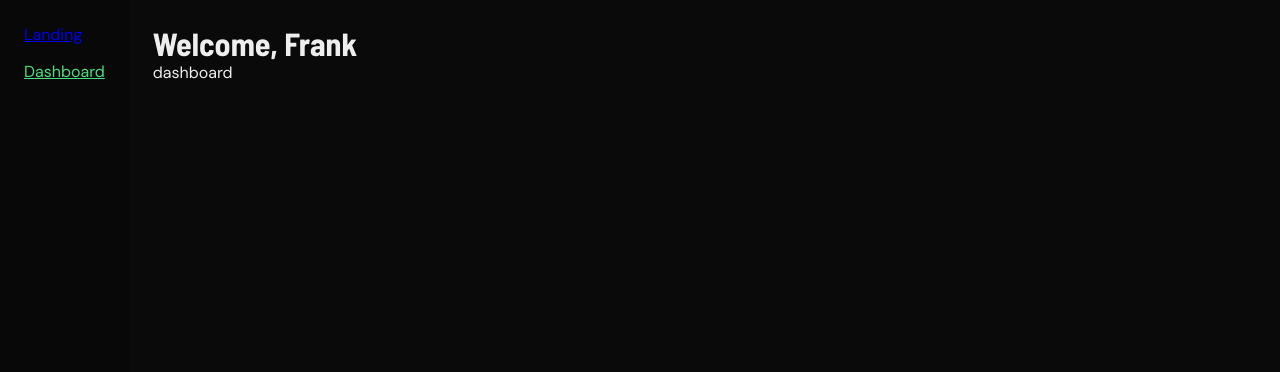
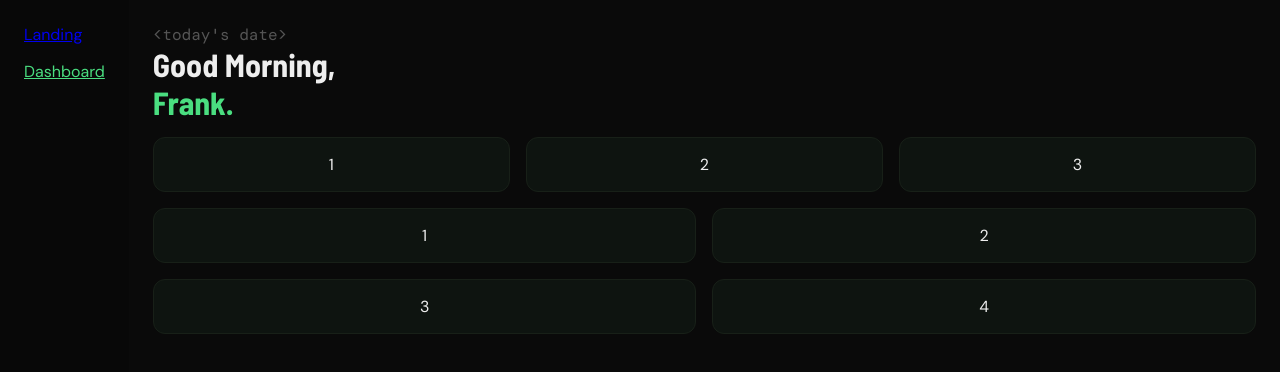
Before and after one commit to WitherMite/exercise-tracker-browser, a React (Vite) app: page /home in a window 1280 px wide. Shown: the top 372 px of the page. Built offline with nearby package versions, Linux system fonts and the light colour scheme; a web font is replaced by a local one.

Commit message:
Create dashboard structure

```diff
--- /dev/null
+++ b/src/components/card/Card.module.css
@@ -0,0 +1,12 @@
+.card {
+    background-color: var(--card);
+    border: 1px solid var(--border);
+    border-radius: 12px;
+    flex: 1;
+    display: flex;
+    padding: 1rem;
+}
+
+.card > * {
+    margin: auto;
+}
--- a/src/components/card/Card.tsx
+++ b/src/components/card/Card.tsx
@@ -1,3 +1,10 @@
-export default function Card() {
-    return <></>;
+import type { ReactNode } from "react";
+import style from "./Card.module.css";
+
+interface Props {
+    children: ReactNode;
 }
+
+export default function Card({ children }: Props) {
+    return <div className={style.card}>{children}</div>;
+}
--- a/src/views/dashboard/Dashboard.tsx
+++ b/src/views/dashboard/Dashboard.tsx
@@ -1,10 +1,53 @@
+import Card from "../../components/card/Card";
+import data from "./DashboardData";
+import style from "./Dashboard.module.css";
+
+function DashboardHeader() {
+    return (
+        <header className={style.dashboardHeader}>
+            <div className={style.monoText}>{"<today's date>"}</div>
+            <h1>
+                {"" /* todo: generate greeting based on local time */}
+                Good Morning,
+                <br></br>
+                <span className={style.displayname}>{data.displayname}.</span>
+            </h1>
+        </header>
+    );
+}
+
+// todo: generate cards from data
 export default function Dashboard() {
     return (
         <>
-            <header>
-                <h1>Welcome, Frank</h1>
-            </header>
-            <main>dashboard</main>
+            <DashboardHeader />
+            <main>
+                <div className={style.overview}>
+                    <Card>
+                        <div>{"1"}</div>
+                    </Card>
+                    <Card>
+                        <div>{"2"}</div>
+                    </Card>
+                    <Card>
+                        <div>{"3"}</div>
+                    </Card>
+                </div>
+                <div className={style.stats}>
+                    <Card>
+                        <div>{"1"}</div>
+                    </Card>
+                    <Card>
+                        <div>{"2"}</div>
+                    </Card>
+                    <Card>
+                        <div>{"3"}</div>
+                    </Card>
+                    <Card>
+                        <div>{"4"}</div>
+                    </Card>
+                </div>
+            </main>
         </>
     );
 }
--- /dev/null
+++ b/src/views/dashboard/DashboardData.tsx
@@ -0,0 +1,5 @@
+const data = {
+    displayname: "Frank",
+};
+
+export default data;
--- a/src/views/dashboard/dashboard.module.css
+++ b/src/views/dashboard/dashboard.module.css
@@ -0,0 +1,25 @@
+.dashboardHeader {
+    margin-bottom: 1rem;
+}
+
+.displayname {
+    color: var(--green);
+}
+
+.monoText {
+    font-family: var(--font-mono);
+    color: var(--font-color-muted);
+}
+
+.overview {
+    display: flex;
+    justify-content: space-between;
+    gap: 1rem;
+    margin-bottom: 1rem;
+}
+
+.stats {
+    display: grid;
+    grid-template-columns: 1fr 1fr;
+    gap: 1rem;
+}
```
